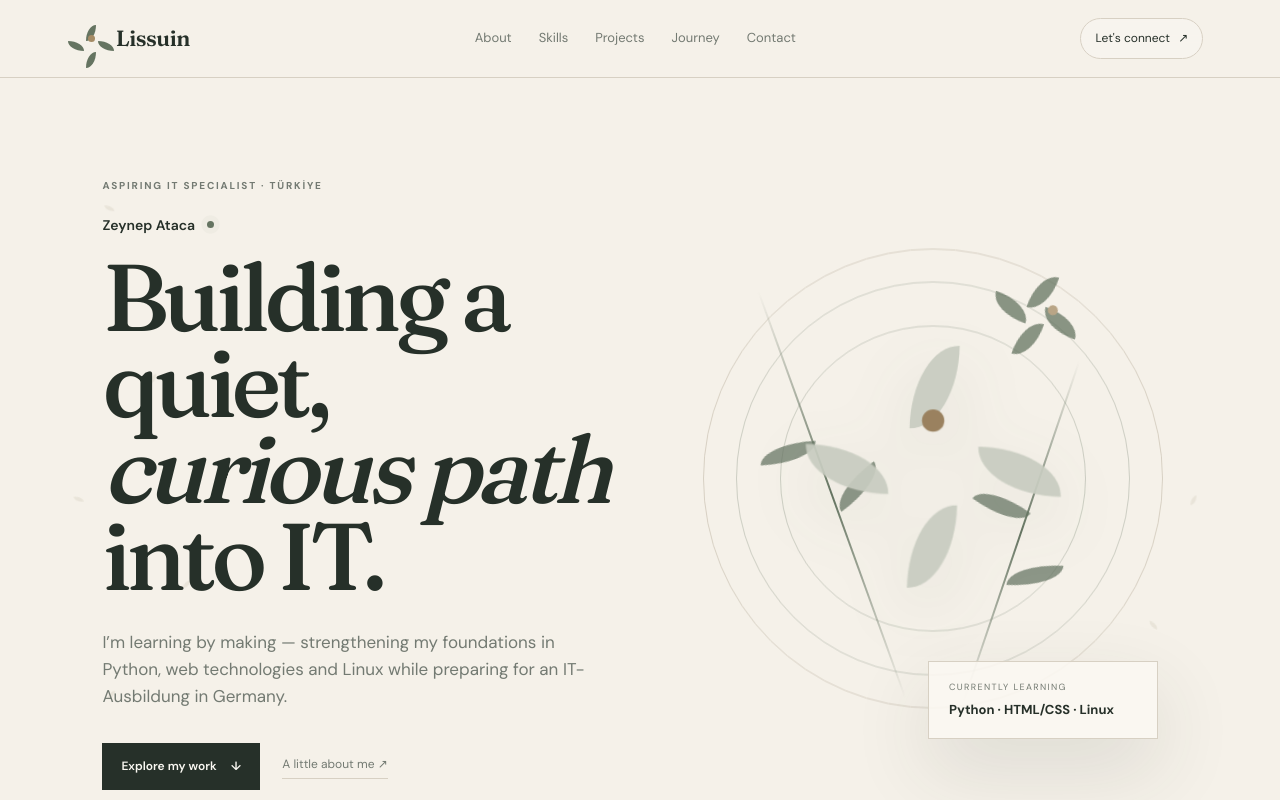
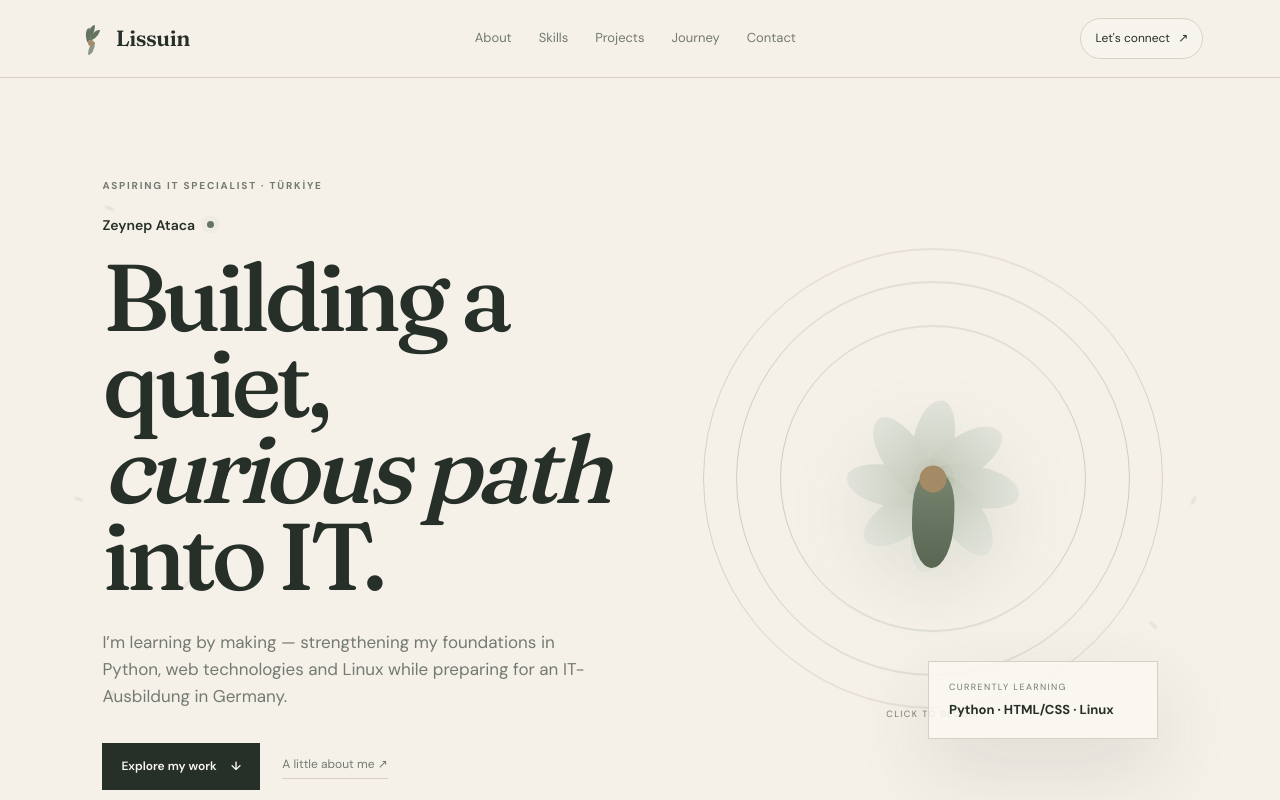
Before and after one commit to lissuin/portfolio-website, a plain HTML site: page index.html in a window 1280 px wide. Shown: the top 800 px of the page. Drawn offline with Linux system fonts and the light colour scheme.

Commit message:
Add files via upload

```diff
--- a/index.html
+++ b/index.html
@@ -20,7 +20,7 @@
 
   <header class="nav-wrap">
     <a class="brand" href="#home">
-      <span class="brand-flower" aria-hidden="true">
+      <span class="brand-bud" aria-hidden="true">
         <i></i><i></i><i></i><i></i><b></b>
       </span>
       <span class="brand-word">Lissuin</span>
@@ -54,15 +54,23 @@
         </div>
       </div>
 
-      <div class="hero-art reveal" aria-hidden="true">
+      <div class="hero-art reveal">
         <div class="halo"></div>
-        <div class="stem stem-1"><span class="leaf leaf-l"></span><span class="leaf leaf-r"></span></div>
-        <div class="stem stem-2"><span class="leaf leaf-l"></span><span class="leaf leaf-r"></span></div>
-        <div class="flower flower-main">
-          <i></i><i></i><i></i><i></i><b></b>
-        </div>
-        <div class="flower flower-small">
-          <i></i><i></i><i></i><i></i><b></b>
+        <div class="bud-stage">
+          <button class="lissuin-flower" id="lissuinFlower" aria-label="Open the Lissuin flower" aria-pressed="false">
+            <span class="petal p1"></span>
+            <span class="petal p2"></span>
+            <span class="petal p3"></span>
+            <span class="petal p4"></span>
+            <span class="petal p5"></span>
+            <span class="petal p6"></span>
+            <span class="petal p7"></span>
+            <span class="petal p8"></span>
+            <span class="calyx"></span>
+            <span class="center"></span>
+            <span class="glow"></span>
+          </button>
+          <p class="flower-hint">click to bloom</p>
         </div>
         <div class="floating-note">
           <span>Currently learning</span>
--- a/script.js
+++ b/script.js
@@ -13,3 +13,12 @@ window.addEventListener("scroll", () => {
   header.style.boxShadow = currentY > 10 ? "0 8px 30px rgba(52,61,50,.06)" : "none";
   lastY = currentY;
 }, { passive: true });
+
+
+const bloomButton = document.getElementById("lissuinFlower");
+if (bloomButton) {
+  bloomButton.addEventListener("click", () => {
+    const bloomed = bloomButton.classList.toggle("bloomed");
+    bloomButton.setAttribute("aria-pressed", String(bloomed));
+  });
+}
--- a/styles.css
+++ b/styles.css
@@ -24,13 +24,13 @@ a{color:inherit;text-decoration:none}
 }
 .brand{display:flex;align-items:center;gap:11px;font-weight:700}
 .brand-word{font-family:"Fraunces",serif;font-size:22px;letter-spacing:-.02em}
-.brand-flower,.flower{position:relative;width:28px;height:28px}
-.brand-flower i,.flower i{position:absolute;width:10px;height:16px;border-radius:100% 0 100% 0;background:var(--sage);transform-origin:50% 100%}
-.brand-flower i:nth-child(1),.flower i:nth-child(1){left:9px;top:0;transform:rotate(0deg)}
-.brand-flower i:nth-child(2),.flower i:nth-child(2){left:16px;top:5px;transform:rotate(90deg)}
-.brand-flower i:nth-child(3),.flower i:nth-child(3){left:9px;top:11px;transform:rotate(180deg)}
-.brand-flower i:nth-child(4),.flower i:nth-child(4){left:2px;top:5px;transform:rotate(270deg)}
-.brand-flower b,.flower b{position:absolute;width:7px;height:7px;background:#a58b65;border-radius:50%;left:11px;top:10px}
+ .brand-bud{position:relative;width:28px;height:28px;display:block}
+.brand-bud i{position:absolute;width:7px;height:13px;background:var(--sage);border-radius:100% 0 100% 0;left:11px;top:6px;transform-origin:50% 100%}
+.brand-bud i:nth-child(1){transform:rotate(-20deg) translateY(-3px)}
+.brand-bud i:nth-child(2){transform:rotate(20deg) translateY(-3px)}
+.brand-bud i:nth-child(3){transform:rotate(0deg) translateY(-6px)}
+.brand-bud i:nth-child(4){transform:rotate(180deg) translateY(2px);opacity:.72}
+.brand-bud b{position:absolute;width:6px;height:6px;left:11px;top:15px;border-radius:50%;background:#a58b65}
 .nav-links{display:flex;gap:27px;font-size:13px;color:var(--muted)}
 .nav-links a{position:relative}
 .nav-links a:after{content:"";position:absolute;left:0;bottom:-7px;width:0;height:1px;background:var(--ink);transition:.3s}
@@ -53,16 +53,42 @@ h1 em,h2 em{font-style:italic;font-weight:500}
 .halo{width:460px;height:460px;border:1px solid var(--line);border-radius:50%;position:absolute;animation:float 7s ease-in-out infinite}
 .halo:before,.halo:after{content:"";position:absolute;border-radius:50%;border:1px solid rgba(101,116,97,.28)}
 .halo:before{inset:32px}.halo:after{inset:76px}
-.stem{position:absolute;height:430px;width:2px;background:linear-gradient(to bottom,transparent,var(--sage),transparent);transform-origin:bottom;animation:sway 6s ease-in-out infinite}
-.stem-1{left:44%;bottom:92px;transform:rotate(-19deg)}.stem-2{left:56%;bottom:86px;height:360px;transform:rotate(17deg);animation-delay:-2s}
-.leaf{position:absolute;width:56px;height:22px;background:var(--sage);opacity:.72;border-radius:100% 0 100% 0}
-.leaf-l{left:-54px;top:150px;transform:rotate(17deg)}.leaf-r{left:0;top:205px;transform:rotate(-16deg)}
-.flower-main{position:absolute;width:150px;height:150px;left:50%;top:41%;transform:translate(-50%,-50%);filter:drop-shadow(0 22px 34px rgba(61,72,59,.12));animation:flower-breathe 5s ease-in-out infinite}
-.flower-main i{width:48px;height:82px;background:#c7cbbf;opacity:.92;filter:blur(.1px)}
-.flower-main i:nth-child(1){left:52px;top:1px}.flower-main i:nth-child(2){left:96px;top:42px}.flower-main i:nth-child(3){left:52px;top:76px}.flower-main i:nth-child(4){left:8px;top:42px}
-.flower-main b{width:22px;height:22px;left:64px;top:64px;background:#9a815f}
-.flower-small{position:absolute;width:70px;height:70px;right:19%;top:18%;opacity:.75;transform:rotate(18deg);animation:orbit 8s ease-in-out infinite}
-.flower-small i{width:22px;height:38px}.flower-small b{width:10px;height:10px;left:30px;top:28px}
+
+.bud-stage{position:relative;width:490px;height:520px;display:grid;place-items:center}
+.lissuin-flower{
+  --petal:#d3d7ca;
+  position:relative;width:205px;height:245px;border:0;background:transparent;padding:0;cursor:pointer;
+  filter:drop-shadow(0 28px 34px rgba(62,74,60,.10));
+  transition:filter .6s ease,transform .6s ease;
+}
+.lissuin-flower:focus-visible{outline:2px solid var(--sage);outline-offset:12px;border-radius:50%}
+.petal{position:absolute;left:50%;top:50%;width:58px;height:123px;border-radius:70% 30% 68% 32%;background:linear-gradient(180deg,#e1e3da 0%,#c7cdbf 75%,#adb7a7 100%);transform-origin:50% 92%;opacity:.98;transition:transform 1.05s cubic-bezier(.2,.75,.2,1),opacity .7s ease,filter .7s ease}
+.p1{transform:translate(-50%,-86%) rotate(0deg) scale(.76)}
+.p2{transform:translate(-50%,-86%) rotate(45deg) scale(.76)}
+.p3{transform:translate(-50%,-86%) rotate(90deg) scale(.76)}
+.p4{transform:translate(-50%,-86%) rotate(135deg) scale(.76)}
+.p5{transform:translate(-50%,-86%) rotate(180deg) scale(.76)}
+.p6{transform:translate(-50%,-86%) rotate(225deg) scale(.76)}
+.p7{transform:translate(-50%,-86%) rotate(270deg) scale(.76)}
+.p8{transform:translate(-50%,-86%) rotate(315deg) scale(.76)}
+.calyx{position:absolute;left:50%;bottom:34px;width:42px;height:95px;border-radius:50% 50% 68% 68%;background:linear-gradient(180deg,#76836f,#586652);transform:translateX(-50%) rotate(2deg);transition:transform 1.05s cubic-bezier(.2,.75,.2,1),opacity .7s ease}
+.center{position:absolute;left:50%;top:50%;width:30px;height:30px;border-radius:50%;background:#a58b65;transform:translate(-50%,-50%) scale(.9);box-shadow:0 0 0 8px rgba(165,139,101,.06);transition:transform .8s ease,box-shadow .8s ease,background .8s ease}
+.glow{position:absolute;left:50%;top:50%;width:110px;height:110px;border-radius:50%;transform:translate(-50%,-50%) scale(.25);background:radial-gradient(circle,rgba(220,224,210,.9),rgba(220,224,210,0) 70%);opacity:0;transition:transform 1.2s ease,opacity 1.2s ease;pointer-events:none}
+.flower-hint{margin:0;position:absolute;bottom:18px;left:50%;transform:translateX(-50%);font-size:9px;letter-spacing:.16em;text-transform:uppercase;color:var(--muted);transition:opacity .5s ease}
+.lissuin-flower.bloomed{filter:drop-shadow(0 24px 50px rgba(81,99,77,.22))}
+.lissuin-flower.bloomed .p1{transform:translate(-50%,-90%) rotate(0deg) scale(1)}
+.lissuin-flower.bloomed .p2{transform:translate(-50%,-90%) rotate(45deg) scale(1)}
+.lissuin-flower.bloomed .p3{transform:translate(-50%,-90%) rotate(90deg) scale(1)}
+.lissuin-flower.bloomed .p4{transform:translate(-50%,-90%) rotate(135deg) scale(1)}
+.lissuin-flower.bloomed .p5{transform:translate(-50%,-90%) rotate(180deg) scale(1)}
+.lissuin-flower.bloomed .p6{transform:translate(-50%,-90%) rotate(225deg) scale(1)}
+.lissuin-flower.bloomed .p7{transform:translate(-50%,-90%) rotate(270deg) scale(1)}
+.lissuin-flower.bloomed .p8{transform:translate(-50%,-90%) rotate(315deg) scale(1)}
+.lissuin-flower.bloomed .calyx{transform:translateX(-50%) rotate(0deg) scale(.72);opacity:.5}
+.lissuin-flower.bloomed .center{transform:translate(-50%,-50%) scale(1.15);background:#b79869;box-shadow:0 0 0 9px rgba(183,152,105,.08),0 0 34px rgba(183,152,105,.4)}
+.lissuin-flower.bloomed .glow{transform:translate(-50%,-50%) scale(1.25);opacity:.95;animation:bloom-pulse 2.8s ease-in-out infinite}
+.lissuin-flower.bloomed + .flower-hint{opacity:0}
+
 .floating-note{position:absolute;right:4%;bottom:8%;padding:18px 20px;background:rgba(251,248,242,.88);border:1px solid var(--line);box-shadow:var(--shadow);min-width:230px}
 .floating-note span{display:block;color:var(--muted);font-size:9px;text-transform:uppercase;letter-spacing:.15em}
 .floating-note strong{display:block;font-size:13px;margin-top:5px}
@@ -125,8 +151,6 @@ footer{display:flex;justify-content:space-between;padding:24px 8vw;border-top:1p
 .petals-b span:nth-child(1){left:0;animation-delay:-4s}.petals-b span:nth-child(2){left:-60px;top:150px;animation-delay:-9s}.petals-b span:nth-child(3){left:-15px;top:320px;animation-delay:-2s}.petals-b span:nth-child(4){left:-85px;top:430px;animation-delay:-7s}
 .reveal{opacity:0;transform:translateY(22px);transition:opacity .8s ease,transform .8s ease}.reveal.visible{opacity:1;transform:none}
 @keyframes float{0%,100%{transform:translateY(0)}50%{transform:translateY(-10px)}}
-@keyframes sway{0%,100%{rotate:-1deg}50%{rotate:2deg}}
-@keyframes flower-breathe{0%,100%{scale:1;rotate:0deg}50%{scale:1.025;rotate:1.5deg}}
 @keyframes orbit{0%,100%{translate:0 0}50%{translate:7px -12px}}
 @keyframes pulse{0%,100%{box-shadow:0 0 0 0 rgba(101,116,97,.18)}50%{box-shadow:0 0 0 7px rgba(101,116,97,0)}}
 @keyframes marquee{to{transform:translateX(-50%)}}
@@ -138,7 +162,9 @@ footer{display:flex;justify-content:space-between;padding:24px 8vw;border-top:1p
 }
 @media (max-width:620px){
   .nav-wrap{padding:0 5vw}.nav-cta{display:none}.section,.hero{padding-left:5vw;padding-right:5vw}
-  h1{font-size:clamp(53px,15vw,76px)}.hero-art{height:430px}.halo{width:330px;height:330px}.flower-main{scale:.83}
+  h1{font-size:clamp(53px,15vw,76px)}.hero-art{height:430px}.halo{width:330px;height:330px}.bud-stage{scale:.78}
   .floating-note{right:0;bottom:2%;min-width:190px}.skill-grid{grid-template-columns:1fr}.skill-card{border-right:0;border-bottom:1px solid var(--line);margin:0;padding-right:0}.project-row{grid-template-columns:45px 1fr}.project-state{grid-column:2;grid-row:auto;text-align:left}.project-tags{grid-column:2}.mini-stats{grid-template-columns:1fr}.hero-actions{flex-wrap:wrap}
   footer{padding:24px 5vw;flex-direction:column;gap:8px}
 }
+
+@keyframes bloom-pulse{0%,100%{opacity:.65;scale:.96}50%{opacity:1;scale:1.05}}
```
Also changed, not shown: 1 other file.
